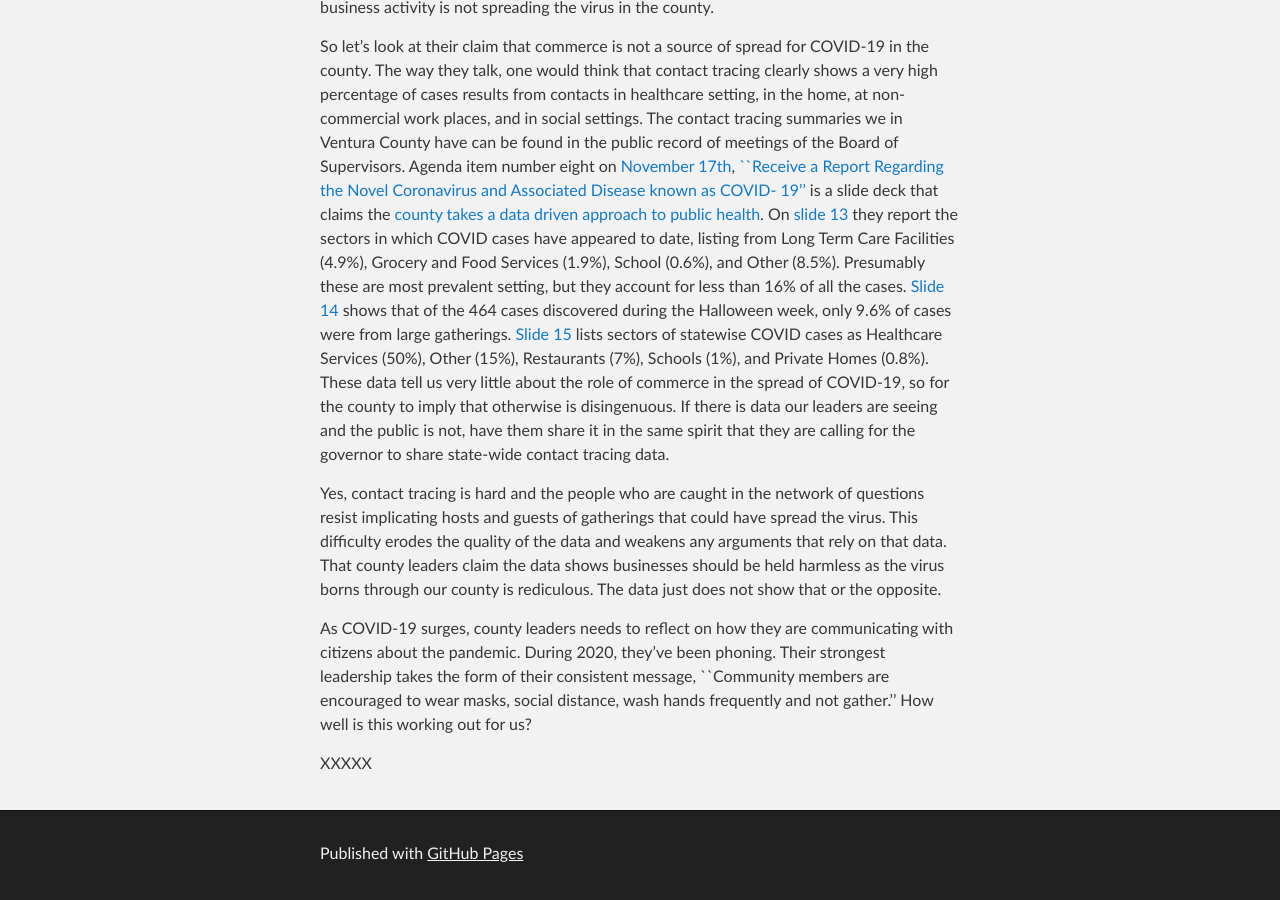
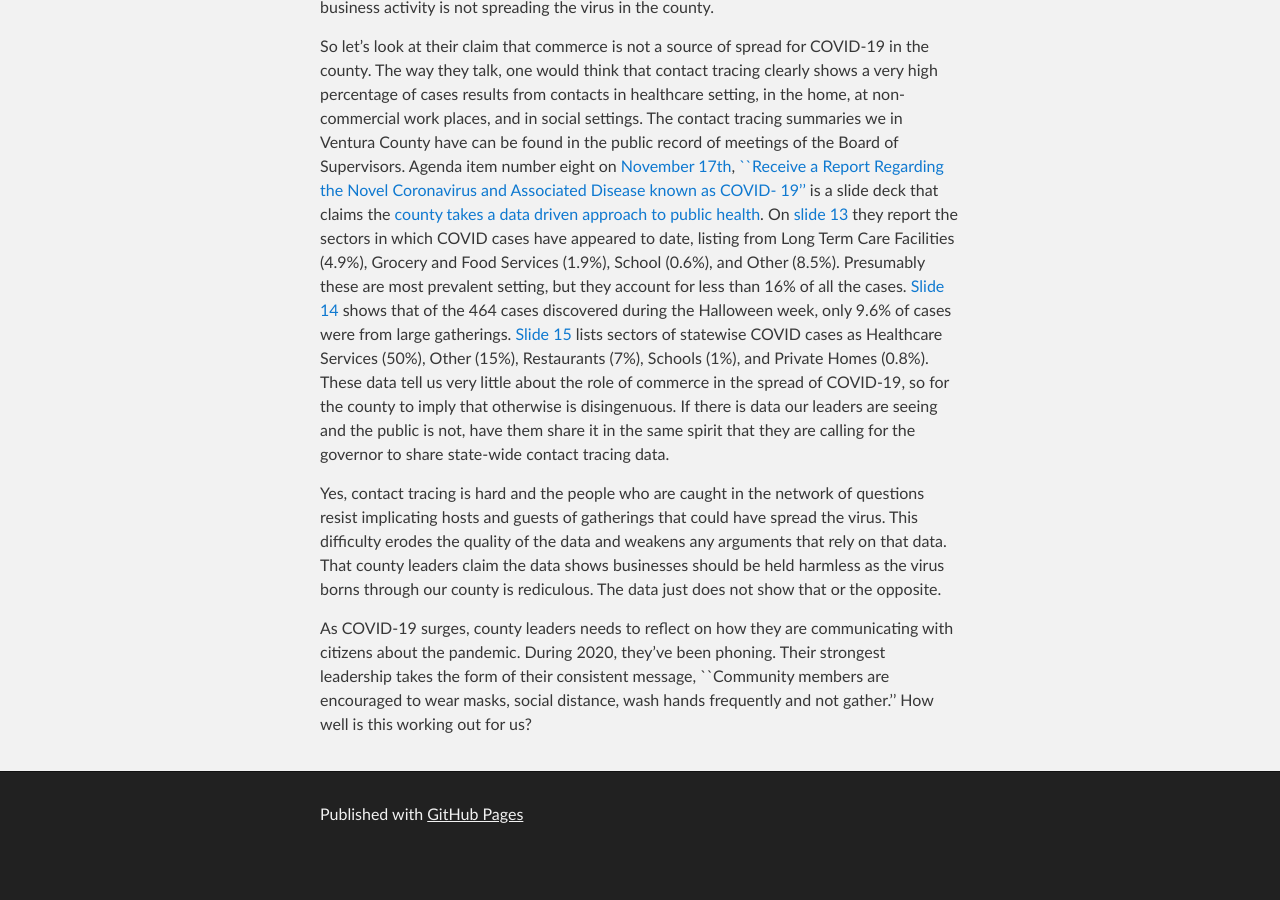
Before and after one commit to millerj870/millerj870.github.io, a Jekyll site: the page built from _posts/2020-12-05-ventura-county-leadership-whines.md, in a window 1280 px wide and 900 px high, scrolled down 1393 px. Built offline with Jekyll 4.4.1, drawn with Linux system fonts in a browser that asks for light colours; after the commit the page ends 2254 px from its top, so only the background shows below that.

```diff
--- a/_posts/2020-12-05-ventura-county-leadership-whines.md
+++ b/_posts/2020-12-05-ventura-county-leadership-whines.md
@@ -21,5 +22,3 @@ So let's look at their claim that commerce is not a source of spread for COVID-1
 Yes, contact tracing is hard and the people who are caught in the network of questions resist implicating hosts and guests of gatherings that could have spread the virus.  This difficulty erodes the quality of the data and weakens any arguments that rely on that data.  That county leaders claim the data shows businesses should be held harmless as the virus borns through our county is rediculous.  The data just does not show that or the opposite.
 
 As COVID-19 surges, county leaders needs to reflect on how they are communicating with citizens about the pandemic.  During 2020, they've been phoning.  Their strongest leadership takes the form of their consistent message, ``Community members are encouraged to wear masks, social distance, wash hands frequently and not gather.''  How well is this working out for us?
-
-XXXXX
```
Also changed, not shown: other parts of _posts/2020-12-05-ventura-county-leadership-whines.md (+1 -0 lines).
